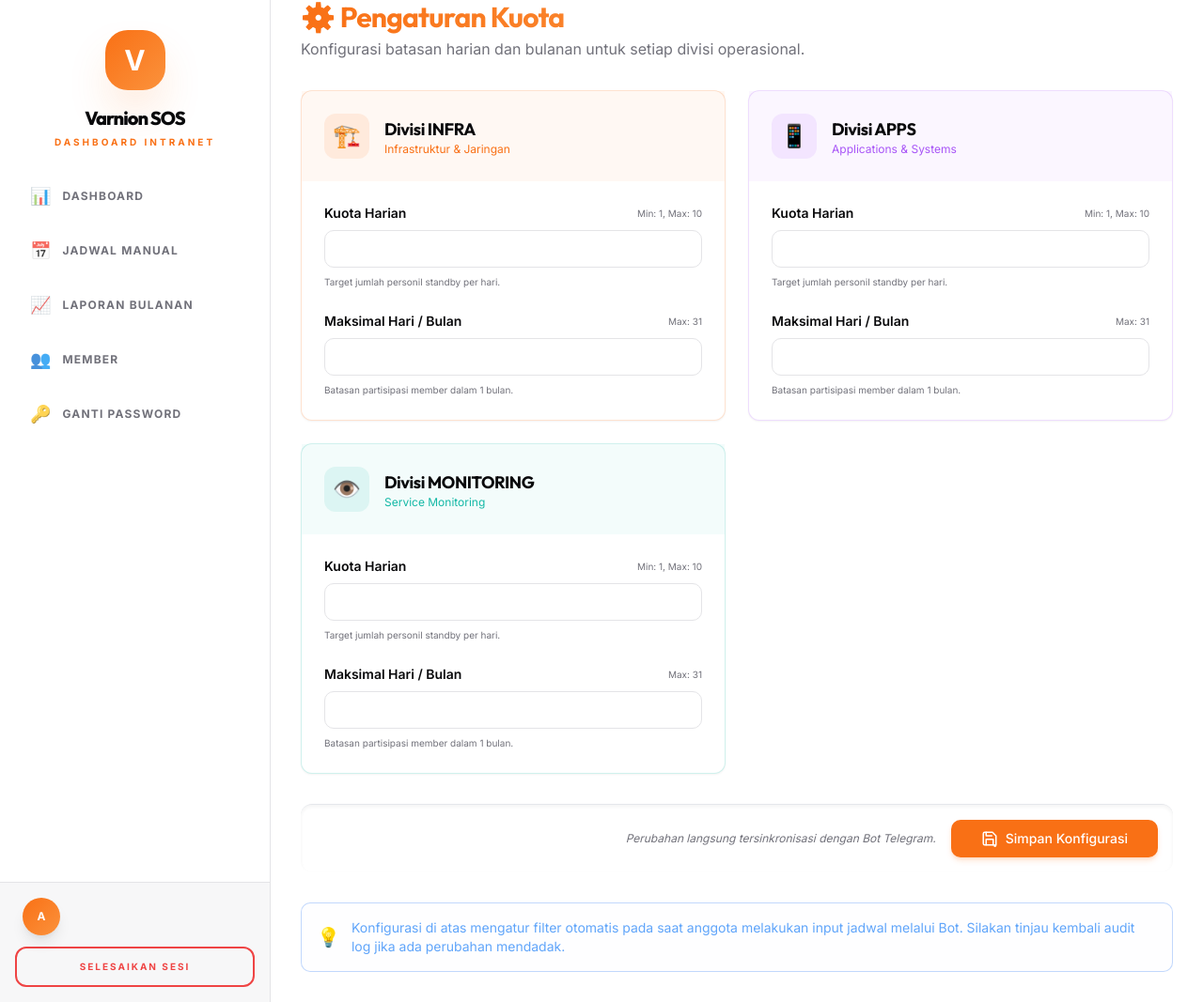
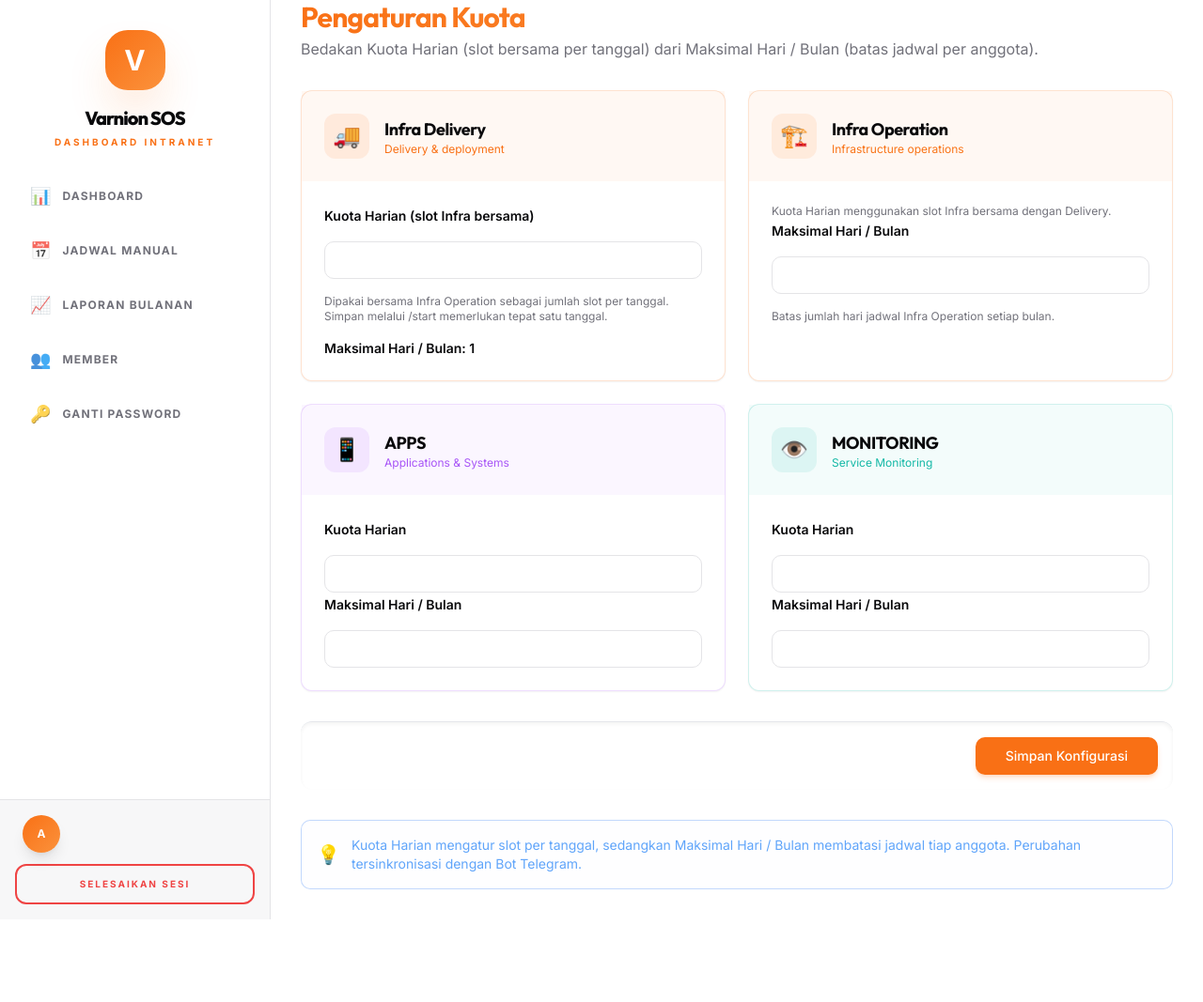
Before and after one commit to Swanster/botjadwalsos, a Flask app: template web/templates/settings.html in a window 1280 px wide. Shown: the whole page at 94% size. After the commit the page ends 979 px from the top, so only its background shows below. Run offline with Flask 3, Linux system fonts and the light colour scheme; the template is opened without the code that fills it, so the values that code supplies are empty; parts of the project's set-up code (start-up, migrations or seed data) failed here and were passed over; some libraries are stand-ins or nearby versions.

Commit message:
feat: update dashboard for infra division split

```diff
--- a/web/app.py
+++ b/web/app.py
@@ -13,6 +13,7 @@ from flask_login import LoginManager, UserMixin, login_user, logout_user, login_
 sys.path.insert(0, os.path.dirname(os.path.dirname(os.path.abspath(__file__))))
 
 from core.database import (
+    GROUP_NAMES, GROUP_LABELS,
     verify_admin, get_admin_by_username, update_admin_password, get_all_admin_users,
     add_admin_user, delete_admin_user, update_admin_role,
     get_all_users_in_group, set_user_group, get_user_group, delete_user_from_group,
@@ -52,6 +53,13 @@ def create_app():
         'user': 'User',
     }
     WRITE_ROLES = ('super_admin', 'admin')
+    def load_member_groups():
+        groups = {
+            group_name: [dict(member) for member in get_all_users_in_group(group_name)]
+            for group_name in GROUP_NAMES
+        }
+        all_members = [member for group in groups.values() for member in group]
+        return groups, all_members
 
     class User(UserMixin):
         def __init__(self, username, role='user'):
@@ -125,11 +133,7 @@ def create_app():
         # Get schedules for the month
         jadwal_list = get_jadwal_for_month(year, month)
 
-        # Build member lookup for group info
-        members_infra = [dict(m) for m in get_all_users_in_group('INFRA')]
-        members_apps = [dict(m) for m in get_all_users_in_group('APPS')]
-        members_monitoring = [dict(m) for m in get_all_users_in_group('MONITORING')]
-        all_members = members_infra + members_apps + members_monitoring
+        members_by_group, all_members = load_member_groups()
 
         # Create user_id to group_name mapping
         user_group_map = {}
@@ -210,10 +214,7 @@ def create_app():
         # Get current month schedule
         jadwal_bulan_ini = get_jadwal_for_month(today.year, today.month)
 
-        # Get all members
-        members_infra = get_all_users_in_group('INFRA')
-        members_apps = get_all_users_in_group('APPS')
-        members_monitoring = get_all_users_in_group('MONITORING')
+        members_by_group, all_members = load_member_groups()
 
         # Get open month info
         bulan_dibuka = get_bulan_dibuka()
@@ -223,9 +224,8 @@ def create_app():
             today_str=format_tanggal_indonesia(today),
             jadwal_hari_ini=jadwal_hari_ini,
             jadwal_bulan_ini=jadwal_bulan_ini,
-            members_infra=members_infra,
-            members_apps=members_apps,
-            members_monitoring=members_monitoring,
+            members_by_group=members_by_group,
+            all_members=all_members,
             bulan_dibuka=bulan_dibuka
         )
 
@@ -262,13 +262,10 @@ def create_app():
     @app.route('/members')
     @login_required
     def members():
-        members_infra = get_all_users_in_group('INFRA')
-        members_apps = get_all_users_in_group('APPS')
-        members_monitoring = get_all_users_in_group('MONITORING')
+        members_by_group, all_members = load_member_groups()
         return render_template('members.html',
-            members_infra=members_infra,
-            members_apps=members_apps,
-            members_monitoring=members_monitoring
+            members_by_group=members_by_group,
+            all_members=all_members
         )
 
     @app.route('/members/add', methods=['POST'])
@@ -277,7 +274,7 @@ def create_app():
         user_id = request.form.get('user_id', '').strip()
         username = request.form.get('username', '').strip()
         telegram_username = request.form.get('telegram_username', '').strip()
-        group_name = request.form.get('group_name', 'INFRA')
+        group_name = request.form.get('group_name', 'INFRA_OPERATION')
 
         if not user_id or not username:
             flash('User ID dan Username wajib diisi.', 'error')
@@ -286,7 +283,9 @@ def create_app():
         try:
             user_id = int(user_id)
             set_user_group(user_id, username, telegram_username, group_name)
-            flash(f'Member {username} berhasil ditambahkan ke grup {group_name}.', 'success')
+            canonical_group = get_user_group(user_id)
+            group_label = GROUP_LABELS.get(canonical_group, canonical_group)
+            flash(f'Member {username} berhasil ditambahkan ke grup {group_label}.', 'success')
         except ValueError:
             flash('User ID harus berupa angka.', 'error')
 
@@ -297,10 +296,12 @@ def create_app():
     def update_member(user_id):
         username = request.form.get('username', '').strip()
         telegram_username = request.form.get('telegram_username', '').strip()
-        group_name = request.form.get('group_name', 'INFRA')
+        group_name = request.form.get('group_name', 'INFRA_OPERATION')
 
         set_user_group(user_id, username, telegram_username, group_name)
-        flash(f'Member {username} berhasil diperbarui.', 'success')
+        canonical_group = get_user_group(user_id)
+        group_label = GROUP_LABELS.get(canonical_group, canonical_group)
+        flash(f'Member {username} berhasil diperbarui ke grup {group_label}.', 'success')
         return redirect(url_for('members'))
 
     @app.route('/members/<int:user_id>/delete', methods=['POST'])
@@ -326,11 +327,7 @@ def create_app():
         # Get schedules for the month
         jadwal_list = get_jadwal_for_month(year, month)
 
-        # Build member lookup for group info
-        members_infra = [dict(m) for m in get_all_users_in_group('INFRA')]
-        members_apps = [dict(m) for m in get_all_users_in_group('APPS')]
-        members_monitoring = [dict(m) for m in get_all_users_in_group('MONITORING')]
-        all_members = members_infra + members_apps + members_monitoring
+        members_by_group, all_members = load_member_groups()
 
         assignment_counts = {}
         for jadwal in jadwal_list:
@@ -386,9 +383,11 @@ def create_app():
             month_name=NAMA_BULAN[month],
             month_calendar=month_calendar,
             jadwal_per_tanggal=jadwal_per_tanggal,
+            members_by_group=members_by_group,
             all_members=all_members,
             daily_limits=daily_limits_info,
-            group_quotas=group_quota_info
+            group_quotas=group_quota_info,
+            group_labels=GROUP_LABELS
         )
 
     @app.route('/schedules/add', methods=['POST'])
@@ -426,10 +425,7 @@ def create_app():
                     return redirect(url_for('schedules'))
 
             # Get username from members - convert sqlite3.Row to dict
-            members_infra = [dict(m) for m in get_all_users_in_group('INFRA')]
-            members_apps = [dict(m) for m in get_all_users_in_group('APPS')]
-            members_monitoring = [dict(m) for m in get_all_users_in_group('MONITORING')]
-            members = members_infra + members_apps + members_monitoring
+            _, members = load_member_groups()
 
             username = ''
             telegram_username = ''
@@ -636,8 +632,12 @@ def create_app():
         if request.method == 'POST':
             # Update all settings from form
             keys = [
-                'kuota_infra', 'kuota_apps', 'kuota_monitoring',
-                'max_hari_infra', 'max_hari_apps', 'max_hari_monitoring'
+                'kuota_infra',
+                'kuota_apps',
+                'kuota_monitoring',
+                'max_hari_infra_operation',
+                'max_hari_apps',
+                'max_hari_monitoring',
             ]
 
             for key in keys:
--- a/web/templates/settings.html
+++ b/web/templates/settings.html
@@ -3,140 +3,88 @@
 
 {% block content %}
 <div class="flex flex-col space-y-8 animate-in fade-in duration-700">
-    <!-- Header Section -->
     <div class="flex flex-col md:flex-row md:items-center justify-between gap-4">
         <div class="flex flex-col gap-1">
-            <h2 class="text-3xl font-bold tracking-tight bg-gradient-to-r from-primary to-orange-400 bg-clip-text text-transparent">⚙️ Pengaturan Kuota</h2>
-            <p class="text-muted-foreground">Konfigurasi batasan harian dan bulanan untuk setiap divisi operasional.</p>
+            <h2 class="text-3xl font-bold tracking-tight bg-gradient-to-r from-primary to-orange-400 bg-clip-text text-transparent">Pengaturan Kuota</h2>
+            <p class="text-muted-foreground">Bedakan Kuota Harian (slot bersama per tanggal) dari Maksimal Hari / Bulan (batas jadwal per anggota).</p>
         </div>
     </div>
 
-    <!-- Main Settings Form -->
     <form method="POST" class="space-y-8">
-        <!-- Grid of Group Cards -->
         <div class="grid grid-cols-1 md:grid-cols-2 gap-6">
-
-            <!-- Divisi INFRA -->
             <div class="card group hover:shadow-lg transition-all duration-300 border-primary/20">
                 <div class="card-header bg-primary/5 flex flex-row items-center gap-4">
-                    <div class="w-12 h-12 rounded-xl bg-primary/10 flex items-center justify-center text-2xl group-hover:scale-110 transition-transform">🏗️</div>
+                    <div class="w-12 h-12 rounded-xl bg-primary/10 flex items-center justify-center text-2xl">🚚</div>
                     <div class="flex flex-col">
-                        <h3 class="text-lg font-bold leading-none">Divisi INFRA</h3>
-                        <p class="text-xs text-muted-foreground mt-1 text-primary">Infrastruktur & Jaringan</p>
+                        <h3 class="text-lg font-bold leading-none">Infra Delivery</h3>
+                        <p class="text-xs text-muted-foreground mt-1 text-primary">Delivery & deployment</p>
                     </div>
                 </div>
-                <div class="card-content p-6 space-y-6">
-                    <div class="space-y-2">
-                        <label for="kuota_infra" class="text-sm font-semibold flex items-center justify-between">
-                            <span>Kuota Harian</span>
-                            <span class="text-[10px] text-muted-foreground font-normal">Min: 1, Max: 10</span>
-                        </label>
-                        <input type="number" id="kuota_infra" name="kuota_infra" min="1" max="10"
-                               value="{{ settings.get('kuota_infra', {}).get('value', '1') }}" required
-                               class="input focus:ring-primary/50">
-                        <p class="text-[10px] text-muted-foreground">Target jumlah personil standby per hari.</p>
-                    </div>
-
-                    <div class="space-y-2">
-                        <label for="max_hari_infra" class="text-sm font-semibold flex items-center justify-between">
-                            <span>Maksimal Hari / Bulan</span>
-                            <span class="text-[10px] text-muted-foreground font-normal">Max: 31</span>
-                        </label>
-                        <input type="number" id="max_hari_infra" name="max_hari_infra" min="1" max="31"
-                               value="{{ settings.get('max_hari_infra', {}).get('value', '10') }}" required
-                               class="input focus:ring-primary/50">
-                        <p class="text-[10px] text-muted-foreground">Batasan partisipasi member dalam 1 bulan.</p>
-                    </div>
+                <div class="card-content p-6 space-y-4">
+                    <label for="kuota_infra" class="text-sm font-semibold">Kuota Harian (slot Infra bersama)</label>
+                    <input type="number" id="kuota_infra" name="kuota_infra" min="1" max="10" value="{{ settings.get('kuota_infra', {}).get('value', '1') }}" required class="input focus:ring-primary/50">
+                    <p class="text-xs text-muted-foreground">Dipakai bersama Infra Operation sebagai jumlah slot per tanggal. Simpan melalui /start memerlukan tepat satu tanggal.</p>
+                    <p class="text-sm font-semibold">Maksimal Hari / Bulan: 1</p>
                 </div>
             </div>
 
-            <!-- Divisi APPS -->
+            <div class="card group hover:shadow-lg transition-all duration-300 border-orange-500/20">
+                <div class="card-header bg-orange-500/5 flex flex-row items-center gap-4">
+                    <div class="w-12 h-12 rounded-xl bg-orange-500/10 flex items-center justify-center text-2xl">🏗️</div>
+                    <div class="flex flex-col">
+                        <h3 class="text-lg font-bold leading-none">Infra Operation</h3>
+                        <p class="text-xs text-muted-foreground mt-1 text-orange-500">Infrastructure operations</p>
+                    </div>
+                </div>
+                <div class="card-content p-6 space-y-4">
+                    <p class="text-xs text-muted-foreground">Kuota Harian menggunakan slot Infra bersama dengan Delivery.</p>
+                    <label for="max_hari_infra_operation" class="text-sm font-semibold">Maksimal Hari / Bulan</label>
+                    <input type="number" id="max_hari_infra_operation" name="max_hari_infra_operation" min="1" max="31" value="{{ settings.get('max_hari_infra_operation', {}).get('value', '5') }}" required class="input focus:ring-orange-500/50">
+                    <p class="text-xs text-muted-foreground">Batas jumlah hari jadwal Infra Operation setiap bulan.</p>
+                </div>
+            </div>
+
             <div class="card group hover:shadow-lg transition-all duration-300 border-purple-500/20">
                 <div class="card-header bg-purple-500/5 flex flex-row items-center gap-4">
-                    <div class="w-12 h-12 rounded-xl bg-purple-500/10 flex items-center justify-center text-2xl group-hover:scale-110 transition-transform">📱</div>
+                    <div class="w-12 h-12 rounded-xl bg-purple-500/10 flex items-center justify-center text-2xl">📱</div>
                     <div class="flex flex-col">
-                        <h3 class="text-lg font-bold leading-none">Divisi APPS</h3>
+                        <h3 class="text-lg font-bold leading-none">APPS</h3>
                         <p class="text-xs text-muted-foreground mt-1 text-purple-500">Applications & Systems</p>
                     </div>
                 </div>
-                <div class="card-content p-6 space-y-6">
-                    <div class="space-y-2">
-                        <label for="kuota_apps" class="text-sm font-semibold flex items-center justify-between">
-                            <span>Kuota Harian</span>
-                            <span class="text-[10px] text-muted-foreground font-normal">Min: 1, Max: 10</span>
-                        </label>
-                        <input type="number" id="kuota_apps" name="kuota_apps" min="1" max="10"
-                               value="{{ settings.get('kuota_apps', {}).get('value', '1') }}" required
-                               class="input focus:ring-purple-500/50">
-                        <p class="text-[10px] text-muted-foreground">Target jumlah personil standby per hari.</p>
-                    </div>
-
-                    <div class="space-y-2">
-                        <label for="max_hari_apps" class="text-sm font-semibold flex items-center justify-between">
-                            <span>Maksimal Hari / Bulan</span>
-                            <span class="text-[10px] text-muted-foreground font-normal">Max: 31</span>
-                        </label>
-                        <input type="number" id="max_hari_apps" name="max_hari_apps" min="1" max="31"
-                               value="{{ settings.get('max_hari_apps', {}).get('value', '31') }}" required
-                               class="input focus:ring-purple-500/50">
-                        <p class="text-[10px] text-muted-foreground">Batasan partisipasi member dalam 1 bulan.</p>
-                    </div>
+                <div class="card-content p-6 space-y-4">
+                    <label for="kuota_apps" class="text-sm font-semibold">Kuota Harian</label>
+                    <input type="number" id="kuota_apps" name="kuota_apps" min="1" max="10" value="{{ settings.get('kuota_apps', {}).get('value', '1') }}" required class="input focus:ring-purple-500/50">
+                    <label for="max_hari_apps" class="text-sm font-semibold">Maksimal Hari / Bulan</label>
+                    <input type="number" id="max_hari_apps" name="max_hari_apps" min="1" max="31" value="{{ settings.get('max_hari_apps', {}).get('value', '31') }}" required class="input focus:ring-purple-500/50">
                 </div>
             </div>
 
-            <!-- Divisi MONITORING -->
             <div class="card group hover:shadow-lg transition-all duration-300 border-teal-500/20">
                 <div class="card-header bg-teal-500/5 flex flex-row items-center gap-4">
-                    <div class="w-12 h-12 rounded-xl bg-teal-500/10 flex items-center justify-center text-2xl group-hover:scale-110 transition-transform">👁️</div>
+                    <div class="w-12 h-12 rounded-xl bg-teal-500/10 flex items-center justify-center text-2xl">👁️</div>
                     <div class="flex flex-col">
-                        <h3 class="text-lg font-bold leading-none">Divisi MONITORING</h3>
+                        <h3 class="text-lg font-bold leading-none">MONITORING</h3>
                         <p class="text-xs text-muted-foreground mt-1 text-teal-500">Service Monitoring</p>
                     </div>
                 </div>
-                <div class="card-content p-6 space-y-6">
-                    <div class="space-y-2">
-                        <label for="kuota_monitoring" class="text-sm font-semibold flex items-center justify-between">
-                            <span>Kuota Harian</span>
-                            <span class="text-[10px] text-muted-foreground font-normal">Min: 1, Max: 10</span>
-                        </label>
-                        <input type="number" id="kuota_monitoring" name="kuota_monitoring" min="1" max="10"
-                               value="{{ settings.get('kuota_monitoring', {}).get('value', '1') }}" required
-                               class="input focus:ring-teal-500/50">
-                        <p class="text-[10px] text-muted-foreground">Target jumlah personil standby per hari.</p>
-                    </div>
-
-                    <div class="space-y-2">
-                        <label for="max_hari_monitoring" class="text-sm font-semibold flex items-center justify-between">
-                            <span>Maksimal Hari / Bulan</span>
-                            <span class="text-[10px] text-muted-foreground font-normal">Max: 31</span>
-                        </label>
-                        <input type="number" id="max_hari_monitoring" name="max_hari_monitoring" min="1" max="31"
-                               value="{{ settings.get('max_hari_monitoring', {}).get('value', '31') }}" required
-                               class="input focus:ring-teal-500/50">
-                        <p class="text-[10px] text-muted-foreground">Batasan partisipasi member dalam 1 bulan.</p>
-                    </div>
+                <div class="card-content p-6 space-y-4">
+                    <label for="kuota_monitoring" class="text-sm font-semibold">Kuota Harian</label>
+                    <input type="number" id="kuota_monitoring" name="kuota_monitoring" min="1" max="10" value="{{ settings.get('kuota_monitoring', {}).get('value', '1') }}" required class="input focus:ring-teal-500/50">
+                    <label for="max_hari_monitoring" class="text-sm font-semibold">Maksimal Hari / Bulan</label>
+                    <input type="number" id="max_hari_monitoring" name="max_hari_monitoring" min="1" max="31" value="{{ settings.get('max_hari_monitoring', {}).get('value', '31') }}" required class="input focus:ring-teal-500/50">
                 </div>
             </div>
         </div>
 
-        <!-- Sticky Footer for Actions -->
         <div class="flex items-center justify-end p-4 border-t bg-card/50 backdrop-blur-md rounded-lg shadow-inner">
-            <div class="flex items-center gap-4">
-                <p class="hidden sm:block text-xs text-muted-foreground italic">
-                    Perubahan langsung tersinkronisasi dengan Bot Telegram.
-                </p>
-                <button type="submit" class="btn btn-primary px-8 flex items-center gap-2">
-                    <svg xmlns="http://www.w3.org/2000/svg" width="18" height="18" viewBox="0 0 24 24" fill="none" stroke="currentColor" stroke-width="2" stroke-linecap="round" stroke-linejoin="round"><path d="M19 21H5a2 2 0 0 1-2-2V5a2 2 0 0 1 2-2h11l5 5v13a2 2 0 0 1-2 2z"/><polyline points="17 21 17 13 7 13 7 21"/><polyline points="7 3 7 8 15 8"/></svg>
-                    Simpan Konfigurasi
-                </button>
-            </div>
+            <button type="submit" class="btn btn-primary px-8">Simpan Konfigurasi</button>
         </div>
     </form>
 
-    <!-- Info Banner -->
     <div class="flex items-center gap-3 p-4 rounded-md border bg-blue-50/10 text-blue-400 border-blue-500/30">
         <span class="text-xl">💡</span>
-        <p class="text-sm">Konfigurasi di atas mengatur filter otomatis pada saat anggota melakukan input jadwal melalui Bot. Silakan tinjau kembali audit log jika ada perubahan mendadak.</p>
+        <p class="text-sm">Kuota Harian mengatur slot per tanggal, sedangkan Maksimal Hari / Bulan membatasi jadwal tiap anggota. Perubahan tersinkronisasi dengan Bot Telegram.</p>
     </div>
 </div>
 {% endblock %}
```
Also changed, not shown: web/templates/members.html (+9 -8 lines), web/templates/schedules.html (+4 -5 lines).
